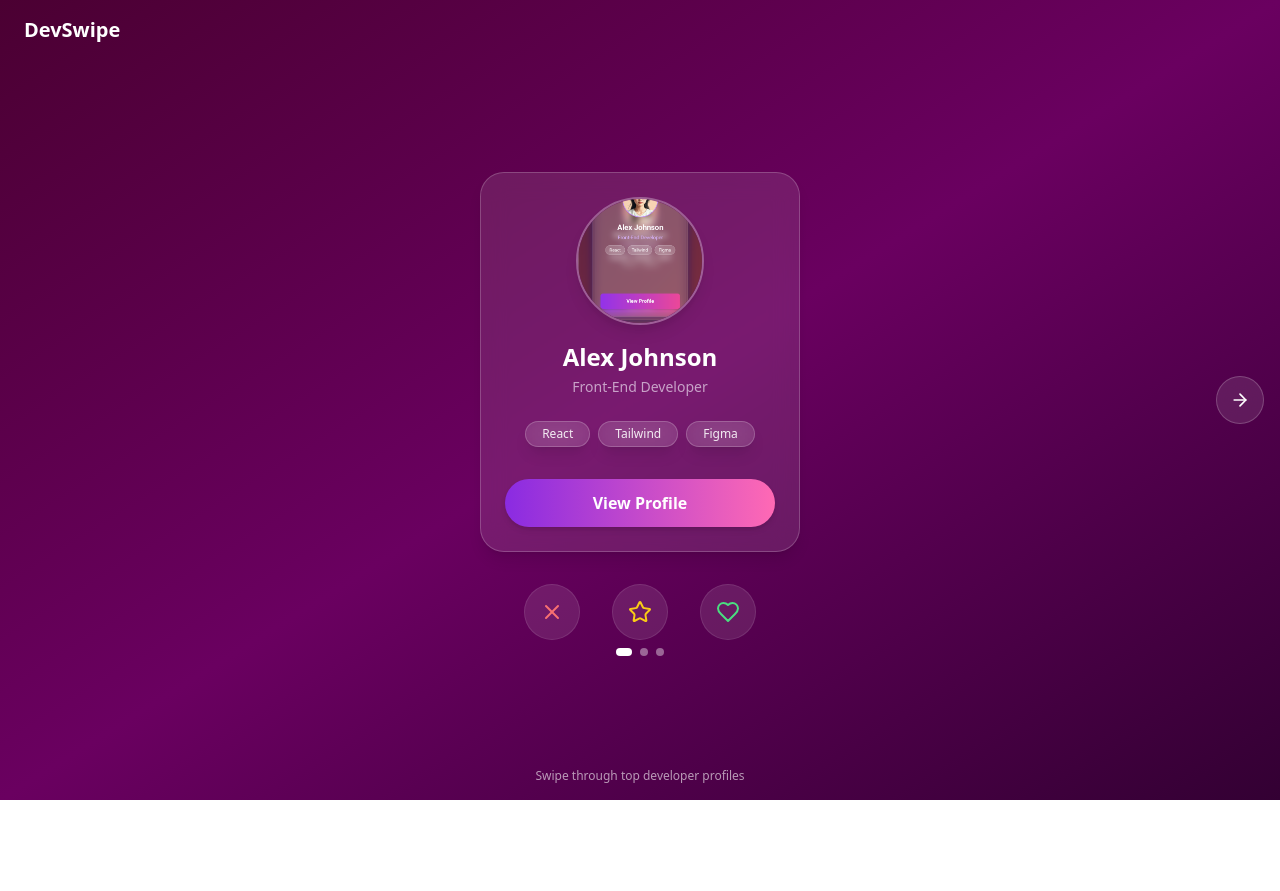
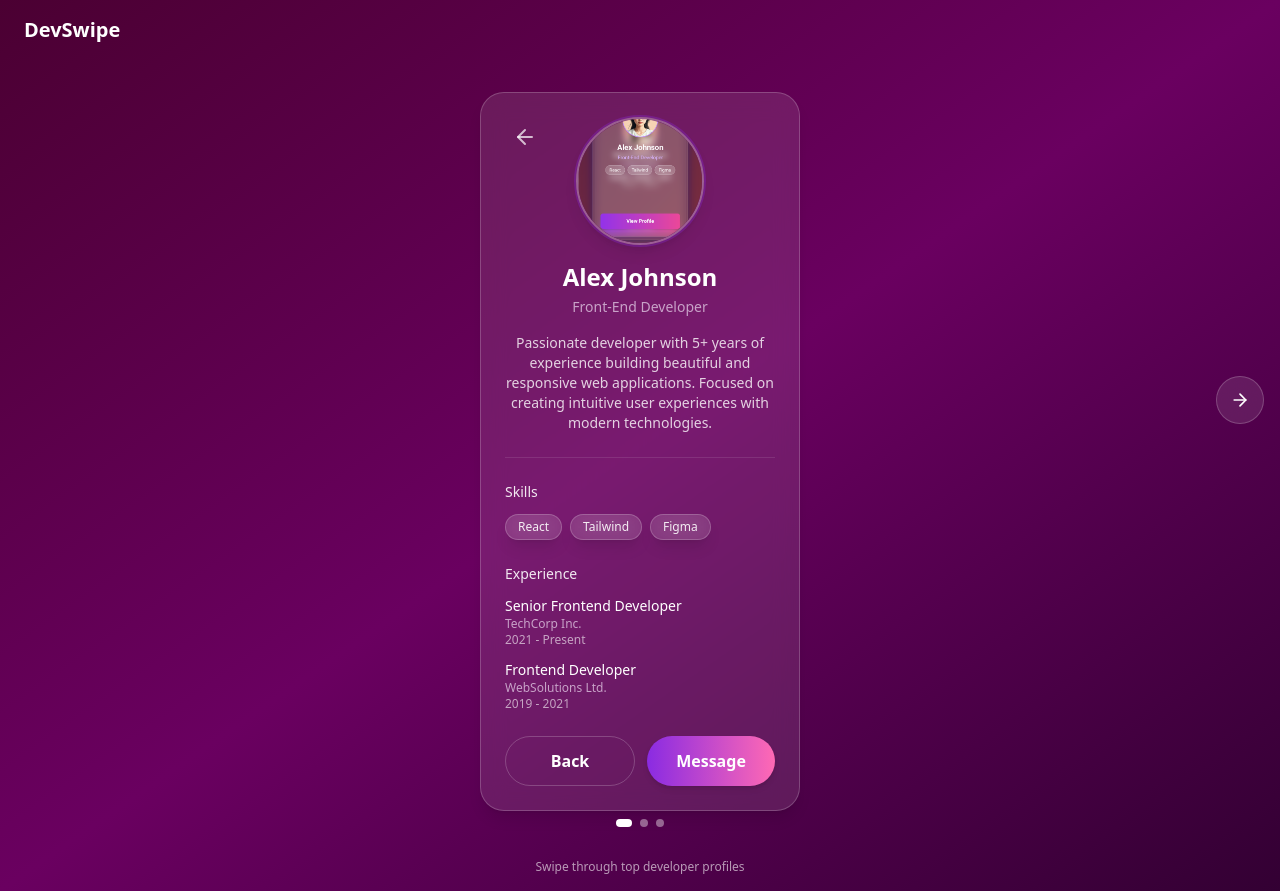
Before and after one commit to ReggieNora/profile-swipe-bloom, a React (Vite) app: page / in a window 1280 px wide. Both pictures are taken after a click on the button "View Profile". Before the commit the page ends 800 px from the top, so only its background shows below. Built offline with nearby package versions, Linux system fonts and the light colour scheme.

Commit message:
Create FullProfileCard component and update related files

```diff
--- /dev/null
+++ b/src/components/FullProfileCard.tsx
@@ -0,0 +1,109 @@
+import { ArrowLeft } from "lucide-react";
+
+interface FullProfileCardProps {
+  name: string;
+  role: string;
+  bio: string;
+  skills: string[];
+  experience: Array<{
+    title: string;
+    company: string;
+    period: string;
+  }>;
+  imageUrl: string;
+  onBack: () => void;
+}
+
+export const FullProfileCard = ({
+  name,
+  role,
+  bio,
+  skills,
+  experience,
+  imageUrl,
+  onBack,
+}: FullProfileCardProps) => {
+  return (
+    <div className="flex flex-col items-center px-4 py-8">
+      <div className="glass-card rounded-3xl w-full max-w-xs animate-card-appear overflow-hidden">
+        <div className="flex flex-col items-center p-6">
+          {/* Back Button */}
+          <button
+            onClick={onBack}
+            className="absolute left-8 top-8 text-white/70 hover:text-white transition-colors"
+            aria-label="Go back"
+          >
+            <ArrowLeft className="w-6 h-6" />
+          </button>
+
+          {/* Profile Image */}
+          <div className="relative mb-4">
+            <div className="w-32 h-32 rounded-full overflow-hidden border-2 border-white/30 shadow-lg ring-2 ring-profile-purple/30">
+              <img
+                src={imageUrl}
+                alt={`${name}'s profile`}
+                className="w-full h-full object-cover"
+              />
+            </div>
+          </div>
+
+          {/* Name and Role */}
+          <div className="text-center mb-4">
+            <h2 className="text-2xl font-bold text-white mb-1">{name}</h2>
+            <p className="text-profile-light-purple text-sm">{role}</p>
+          </div>
+
+          {/* Bio */}
+          <p className="text-white/80 text-center text-sm mb-6">
+            {bio}
+          </p>
+
+          {/* Divider */}
+          <div className="w-full h-px bg-white/10 mb-6" />
+
+          {/* Skills */}
+          <div className="w-full mb-6">
+            <h3 className="text-white/90 text-sm font-medium mb-3">Skills</h3>
+            <div className="flex flex-wrap gap-2">
+              {skills.map((skill) => (
+                <span
+                  key={skill}
+                  className="px-3 py-1 rounded-full glass-card text-white/90 text-xs"
+                >
+                  {skill}
+                </span>
+              ))}
+            </div>
+          </div>
+
+          {/* Experience */}
+          <div className="w-full mb-6">
+            <h3 className="text-white/90 text-sm font-medium mb-3">Experience</h3>
+            <div className="space-y-3">
+              {experience.map((exp, index) => (
+                <div key={index} className="text-left">
+                  <p className="text-white font-medium text-sm">{exp.title}</p>
+                  <p className="text-profile-light-purple text-xs">{exp.company}</p>
+                  <p className="text-white/60 text-xs">{exp.period}</p>
+                </div>
+              ))}
+            </div>
+          </div>
+
+          {/* Action Buttons */}
+          <div className="flex gap-3 w-full">
+            <button
+              onClick={onBack}
+              className="flex-1 py-3 px-6 rounded-full border border-white/20 text-white font-semibold hover:bg-white/10 transition-colors"
+            >
+              Back
+            </button>
+            <button className="flex-1 gradient-button">
+              Message
+            </button>
+          </div>
+        </div>
+      </div>
+    </div>
+  );
+};
--- a/src/components/ProfileCard.tsx
+++ b/src/components/ProfileCard.tsx
@@ -1,6 +1,6 @@
-
 import { useState } from "react";
 import { Heart, Star, X } from "lucide-react";
+import { FullProfileCard } from "./FullProfileCard";
 
 interface ProfileCardProps {
   name: string;
@@ -18,6 +18,7 @@ export const ProfileCard = ({
   onSwipe,
 }: ProfileCardProps) => {
   const [swipeAnimation, setSwipeAnimation] = useState<string | null>(null);
+  const [showFullProfile, setShowFullProfile] = useState(false);
 
   const handleSwipe = (direction: 'left' | 'right' | 'up') => {
     if (direction === 'left') {
@@ -31,6 +32,31 @@ export const ProfileCard = ({
       setSwipeAnimation(null);
     }, 500);
   };
+
+  if (showFullProfile) {
+    return (
+      <FullProfileCard
+        name={name}
+        role={role}
+        bio="Passionate developer with 5+ years of experience building beautiful and responsive web applications. Focused on creating intuitive user experiences with modern technologies."
+        skills={skills}
+        experience={[
+          {
+            title: "Senior Frontend Developer",
+            company: "TechCorp Inc.",
+            period: "2021 - Present"
+          },
+          {
+            title: "Frontend Developer",
+            company: "WebSolutions Ltd.",
+            period: "2019 - 2021"
+          }
+        ]}
+        imageUrl={imageUrl}
+        onBack={() => setShowFullProfile(false)}
+      />
+    );
+  }
 
   return (
     <div className="flex flex-col items-center px-4 py-8">
@@ -68,7 +94,10 @@ export const ProfileCard = ({
           </div>
 
           {/* Button */}
-          <button className="gradient-button w-full">
+          <button
+            className="gradient-button w-full"
+            onClick={() => setShowFullProfile(true)}
+          >
             View Profile
           </button>
         </div>
```
